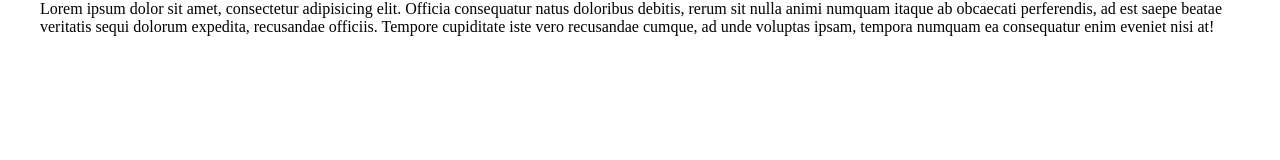
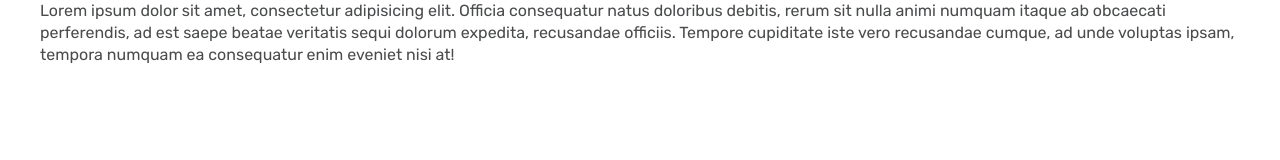
Before and after one commit to Mr-Perfectuz/Namanganliklar24, a plain HTML site: page index.html in a window 1280 px wide. Drawn offline with Linux system fonts and the light colour scheme.

Commit message:
add fonts, apply global text-syles

```diff
--- a/index.html
+++ b/index.html
@@ -4,10 +4,19 @@
      <meta charset="UTF-8">
      <meta http-equiv="X-UA-Compatible" content="IE=edge">
      <meta name="viewport" content="width=device-width, initial-scale=1.0">
+     <title>Namanganliklar24</title>
 
+     <!-- GOOGLE FONTS  -->
+     <link rel="preconnect" href="https://fonts.googleapis.com">
+     <link rel="preconnect" href="https://fonts.gstatic.com" crossorigin>
+     <link href="https://fonts.googleapis.com/css2?family=Rubik:wght@400;500;700&    display=swap" rel="stylesheet">
+
+     <!-- STYLES  -->
      <link rel="stylesheet" href="style.css/normalize.css">
      <link rel="stylesheet" href="style.css/style.css">
-     <title>Namanganliklar24</title>
+
+
+
 </head>
 <body>
      <div class="container">
--- a/style.css/style.css
+++ b/style.css/style.css
@@ -6,6 +6,10 @@
 body{
      padding: 0;
      margin: 0;
+     font-family: "Rubik" , "Arial", sans-serif;
+     font-size: 16px;
+     line-height: 22px;
+     color: #4A4B4C;
 }
 
 
```
